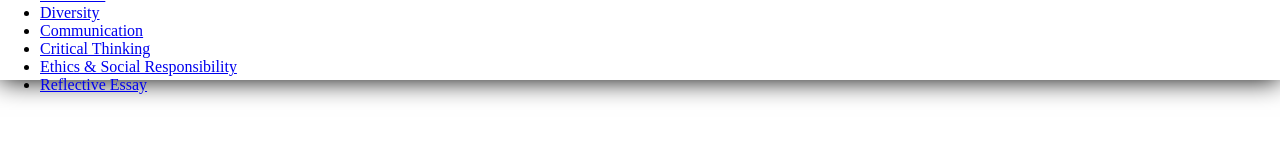
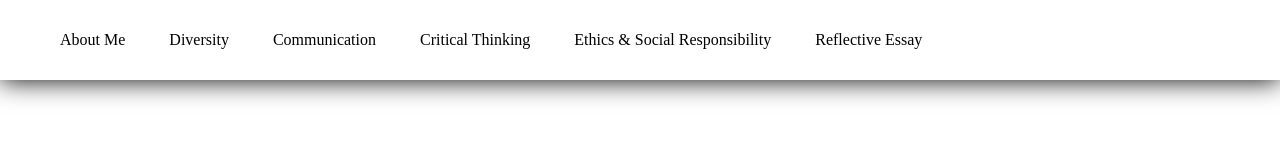
Before and after one commit to cherinckx14/stocks, a plain HTML site: page index.html in a window 1280 px wide. Drawn offline with Linux system fonts and the light colour scheme.

Commit message:
Update index.html

```diff
--- a/index.html
+++ b/index.html
@@ -16,6 +16,19 @@ header {
     align-items: center;
     box-shadow: 0 0 25px 0 black;
 }
+
+header * {
+    display: inline;
+}
+
+header li {
+    margin: 20px;
+}
+
+header li a {
+    color: black;
+    text-decoration: none;
+}
 </style>
 <body>
     <header>
```
